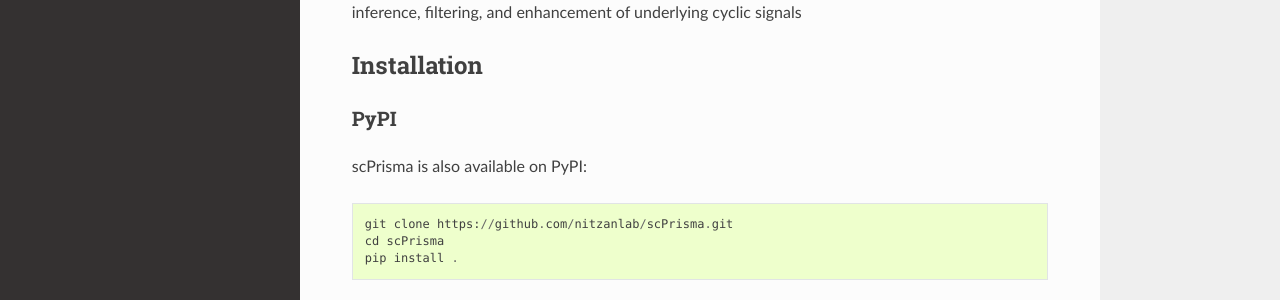
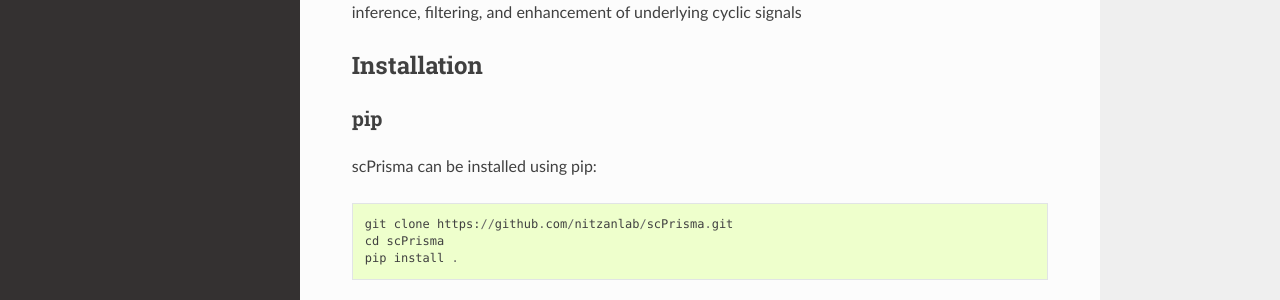
Before and after one commit to nitzanlab/scPrisma, a Sphinx documentation site: the page built from docs/index.rst, in a window 1280 px wide and 900 px high, scrolled down 541 px. Shown: the part 490-790 px from the top of the window. Built offline with Sphinx 7.4.7 and the Read the Docs theme 2.0.0, drawn with Linux system fonts in a browser that asks for light colours.

Commit message:
Update index.rst

```diff
--- a/docs/index.rst
+++ b/docs/index.rst
@@ -9,9 +9,9 @@
 
 Installation
 ^^^^^^^^^^^^
-PyPI
+pip
 ----
-scPrisma is also available on PyPI::
+scPrisma can be installed using pip::
 
     git clone https://github.com/nitzanlab/scPrisma.git
     cd scPrisma
```
